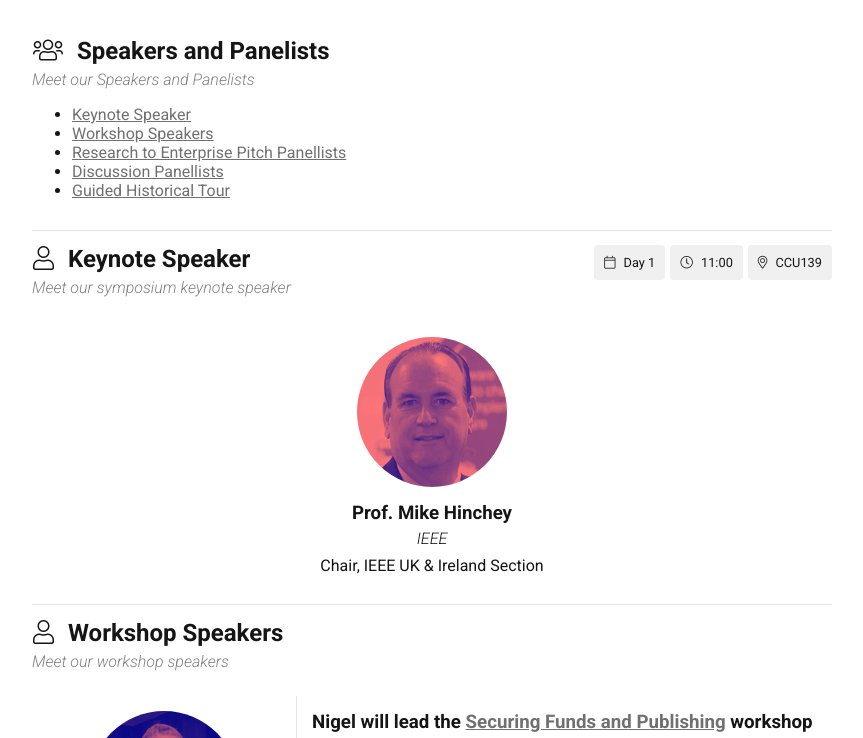
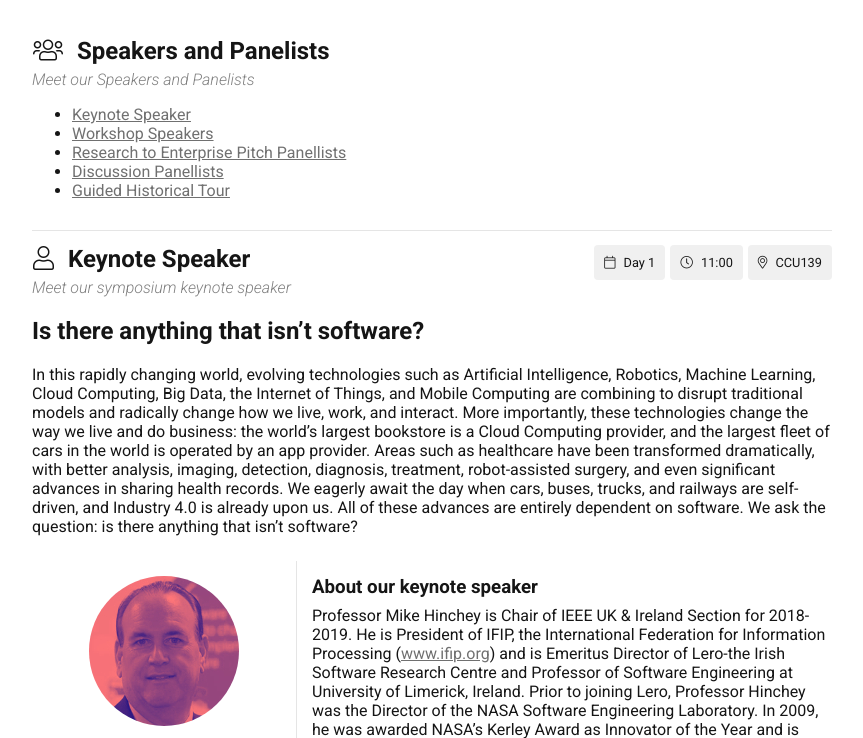
Before and after one commit to PButcher/uoc-ieee-symposium-website-2018, a website: page static/speakers/index.html in a window 1280 px wide. Shown: the part 172-910 px from the top of the page, without its empty margins (208-1071 px from the left). Drawn offline with nearby package versions, Linux system fonts and the light colour scheme; files that its build step writes are made by us from their sources.

Commit message:
Adds keynote

```diff
--- a/static/speakers/index.html
+++ b/static/speakers/index.html
@@ -77,12 +77,18 @@
               <span><i class="fal fa-map-marker-alt"></i>CCU139</span>
             </div>
           </div>
+          <h2>Is there anything that isn’t software?</h2>
+          <p>In this rapidly changing world, evolving technologies such as Artificial Intelligence, Robotics, Machine Learning, Cloud Computing, Big Data, the Internet of Things, and Mobile Computing are combining to disrupt traditional models and radically change how we live, work, and interact. More importantly, these technologies change the way we live and do business: the world’s largest bookstore is a Cloud Computing provider, and the largest fleet of cars in the world is operated by an app provider. Areas such as healthcare have been transformed dramatically, with better analysis, imaging, detection, diagnosis, treatment, robot-assisted surgery, and even significant advances in sharing health records. We eagerly await the day when cars, buses, trucks, and railways are self-driven, and Industry 4.0 is already upon us. All of these advances are entirely dependent on software. We ask the question: is there anything that isn’t software?</p>
           <div class="section__grid">
             <div class="grid__cell-4">
               <img src="../assets/img/people/mike-h-d.jpg">
               <h3>Prof. Mike Hinchey</h3>
-              <h4>IEEE</h4>
-              <p>Chair, IEEE UK &amp; Ireland Section</p>
+              <h4>IEEE UK &amp; Ireland Section Chair</h4>
+              <p>Lero - The Irish Software Research Centre</p>
+            </div>
+            <div class="grid__cell-8">
+              <h3>About our keynote speaker</h3>
+              <p>Professor Mike Hinchey is Chair of IEEE UK & Ireland Section for 2018-2019. He is President of IFIP, the International Federation for Information Processing (<a href="http://www.ifip.org/" target="_blank">www.ifip.org</a>) and is Emeritus Director of Lero-the Irish Software Research Centre and Professor of Software Engineering at University of Limerick, Ireland. Prior to joining Lero, Professor Hinchey was the Director of the NASA Software Engineering Laboratory. In 2009, he was awarded NASA’s Kerley Award as Innovator of the Year and is recognized in the NASA Inventors Hall of Fame. Professor Hinchey holds a B.Sc. in Computer Systems from University of Limerick, an M.Sc. in Computation from University of Oxford and a PhD in Computer Science from University of Cambridge. Professor Hinchey is a Chartered Engineer, Chartered Engineering Professional, Chartered Mathematician and Charted Information Technology Professional, as well as a Fellow of the IET, British Computer Society and Irish Computer Society. He is Editor-in-Chief of Innovations in Systems and Software Engineering: a NASA Journal and Journal of the Brazilian Computer Society. In January 2018, he became an Honorary Fellow of the Computer Society of India.</p>
             </div>
           </div>
         </section>
@@ -105,7 +111,6 @@
               <p>Nigel’s primary research interests are in the application of computer graphics, haptics, and virtual environments to medical applications, and he has an international reputation in this field. Recent projects have included creating simulators for training interventional radiology, and the use of augmented reality for anatomy education.  He has been successful in gaining over £10 Million of funding for his research.</p>
             </div>
           </div>
-
           <div class="section__grid">
             <div class="grid__cell-4">
               <img src="../assets/img/people/cyril-d.jpg">
@@ -208,7 +213,6 @@
             </div>
           </div>
         </section>
-
         <a name="5"></a>
         <section>
           <div class="section__title">
```
Also changed, not shown: static/schedule/index.html (+1 -1 lines).
